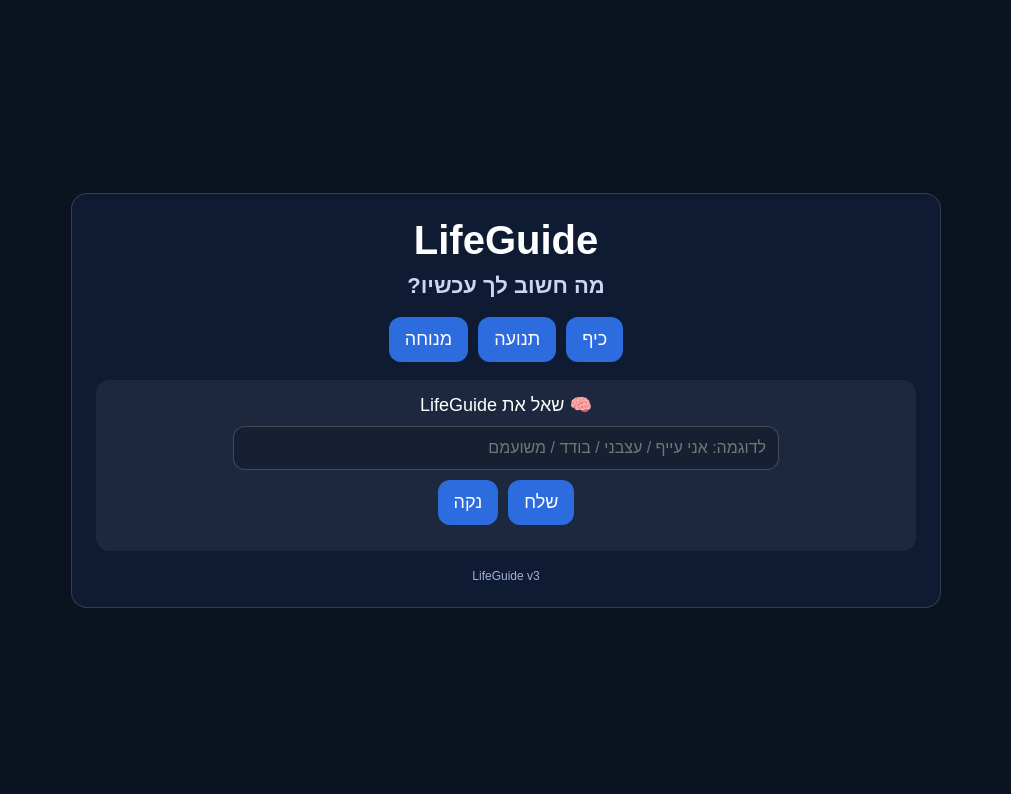
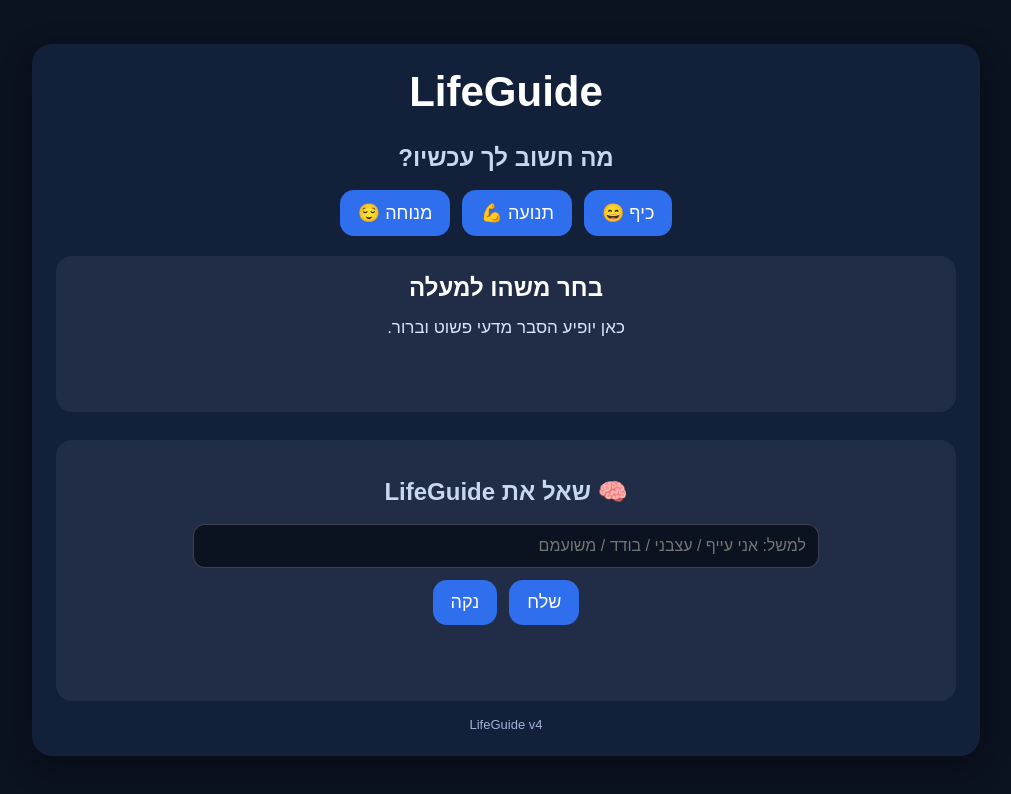
Before and after one commit to lifeguid-neri/lifefuide, a plain HTML site: page index.html in a window 1280 px wide. Shown: the whole page, without its empty margins (134-1145 px from the left). Drawn offline with Linux system fonts and the light colour scheme.

Commit message:
Update index.html
Signed-off-by: lifeguid-neri <zivnagar@gmail.com>

```diff
--- a/index.html
+++ b/index.html
@@ -1,76 +1,381 @@
 <!doctype html>
+
 <html lang="he" dir="rtl">
+
 <head>
+
   <meta charset="UTF-8" />
-<meta name="viewport" content="width=device-width, initial-scale=1" />
+
+  <meta name="viewport" content="width=device-width, initial-scale=1.0" />
+
   <title>LifeGuide</title>
+
   <style>
-body{margin:0;font-family:Arial;direction:rtl;background:#0b1220;color:#fff;display:flex;justify-content:center;align-items:center;min-height:100vh}
-.card{background:#0f1b33;border:1px solid rgba(255,255,255,.15);padding:24px;border-radius:16px;width:min(820px,92vw);text-align:center}
-h1{margin:0 0 10px;font-size:40px}
-h2{margin:0 0 18px;font-size:22px;color:#c9d6f2}
-.row{display:flex;gap:10px;flex-wrap:wrap;justify-content:center;margin:12px 0}
-button{padding:12px 16px;border-radius:12px;border:0;cursor:pointer;font-size:18px;background:#2d6cdf;color:#fff}
-button:hover{opacity:.92}
-#result{margin-top:18px;font-size:22px;font-weight:700}
-#why{margin-top:10px;font-size:16px;line-height:1.7;color:#c9d6f2}
-.box{margin-top:18px;padding:14px;border-radius:14px;background:rgba(255,255,255,.06)}
-input{width:min(520px,90%);padding:12px;border-radius:12px;border:1px solid rgba(255,255,255,.18);background:rgba(0,0,0,.2);color:#fff;font-size:16px}
-.small{margin-top:12px;color:#9fb2da;font-size:12px}
+
+    body{
+
+      margin:0;
+
+      font-family:Arial,sans-serif;
+
+      background:#0b1220;
+
+      color:white;
+
+      display:flex;
+
+      justify-content:center;
+
+      align-items:center;
+
+      min-height:100vh;
+
+    }
+
+
+
+    .card{
+
+      width:min(900px,92vw);
+
+      background:#13203a;
+
+      border-radius:20px;
+
+      padding:24px;
+
+      box-shadow:0 10px 30px rgba(0,0,0,0.35);
+
+      text-align:center;
+
+    }
+
+
+
+    h1{
+
+      margin-top:0;
+
+      font-size:42px;
+
+    }
+
+
+
+    h2{
+
+      color:#c8d6f0;
+
+      font-size:24px;
+
+      margin-bottom:18px;
+
+    }
+
+
+
+    .buttons{
+
+      display:flex;
+
+      justify-content:center;
+
+      gap:12px;
+
+      flex-wrap:wrap;
+
+      margin-bottom:18px;
+
+    }
+
+
+
+    button{
+
+      background:#2f6fed;
+
+      color:white;
+
+      border:none;
+
+      border-radius:14px;
+
+      padding:12px 18px;
+
+      font-size:18px;
+
+      cursor:pointer;
+
+    }
+
+
+
+    button:hover{
+
+      opacity:0.92;
+
+    }
+
+
+
+    .resultBox{
+
+      margin-top:20px;
+
+      padding:18px;
+
+      border-radius:16px;
+
+      background:rgba(255,255,255,0.06);
+
+      min-height:120px;
+
+    }
+
+
+
+    #result{
+
+      font-size:24px;
+
+      font-weight:bold;
+
+      margin-bottom:12px;
+
+    }
+
+
+
+    #why{
+
+      font-size:17px;
+
+      line-height:1.7;
+
+      color:#d7e3ff;
+
+    }
+
+
+
+    .chatBox{
+
+      margin-top:28px;
+
+      padding:18px;
+
+      border-radius:16px;
+
+      background:rgba(255,255,255,0.06);
+
+    }
+
+
+
+    input{
+
+      width:min(600px,90%);
+
+      padding:12px;
+
+      border-radius:12px;
+
+      border:1px solid rgba(255,255,255,0.2);
+
+      background:#0b1220;
+
+      color:white;
+
+      font-size:16px;
+
+    }
+
+
+
+    #chatAnswer{
+
+      margin-top:14px;
+
+      font-size:17px;
+
+      line-height:1.7;
+
+      color:#d7e3ff;
+
+      min-height:40px;
+
+    }
+
+
+
+    .small{
+
+      margin-top:16px;
+
+      color:#9fb2da;
+
+      font-size:13px;
+
+    }
+
   </style>
+
 </head>
+
 <body>
+
   <div class="card">
+
     <h1>LifeGuide</h1>
+
     <h2>מה חשוב לך עכשיו?</h2>
 
-<div class="row">
-<button onclick="pick('fun')">כיף</button>
-<button onclick="pick('sport')">תנועה</button>
-<button onclick="pick('rest')">מנוחה</button>
+
+
+    <div class="buttons">
+
+      <button onclick="pick('fun')">כיף 😄</button>
+
+      <button onclick="pick('sport')">תנועה 💪</button>
+
+      <button onclick="pick('rest')">מנוחה 😌</button>
+
     </div>
 
-<div class="box">
-<div style="font-size:18px;margin-bottom:10px;">🧠 שאל את LifeGuide</div>
-<input id="userInput" placeholder="לדוגמה: אני עייף / עצבני / בודד / משועמם" />
-<div class="row" style="margin-top:10px;">
-<button onclick="sendMessage()">שלח</button>
-<button onclick="clearChat()">נקה</button>
-</div>
-<div id="chatAnswer" style="margin-top:12px;color:#c9d6f2;line-height:1.7;"></div>
+
+
+    <div class="resultBox">
+
+      <div id="result">בחר משהו למעלה</div>
+
+      <div id="why">כאן יופיע הסבר מדעי פשוט וברור.</div>
+
     </div>
 
-<div id="result"></div>
-<div id="why"></div>
 
-<div class="small">LifeGuide v3</div>
+
+    <div class="chatBox">
+
+      <h2>🧠 שאל את LifeGuide</h2>
+
+      <input id="userInput" type="text" placeholder="למשל: אני עייף / עצבני / בודד / משועמם" />
+
+      <div class="buttons" style="margin-top:12px;">
+
+        <button onclick="sendMessage()">שלח</button>
+
+        <button onclick="clearChat()">נקה</button>
+
       </div>
 
+      <div id="chatAnswer"></div>
+
+    </div>
+
+
+
+    <div class="small">LifeGuide v4</div>
+
+  </div>
+
+
+
   <script>
+
     function pick(type){
-if(type==="fun"){
-document.getElementById("result").innerText = "כיף 😄: 10 דקות משהו קצר וכיפי.";
-document.getElementById("why").innerText =
-"מדעית: כיף קצר יכול לשחרר דופמין במוח (קשור להנאה ומוטיבציה). טיימר עוזר ליהנות בלי להיתקע הרבה זמן.";
-}
-if(type==="sport"){
-document.getElementById("result").innerText = "תנועה 💪: 10 דקות הליכה/כדור/תרגילים.";
-document.getElementById("why").innerText =
-"מדעית: תנועה מעלה זרימת דם וחמצן למוח ומשחררת אנדורפינים (מורידים לחץ). זה יכול לשפר ריכוז לזמן קצר אחרי פעילות.";
-}
-if(type==="rest"){
-document.getElementById("result").innerText = "מנוחה 😌: 3–5 דקות נשימה איטית בלי מסך.";
-document.getElementById("why").innerText =
-"מדעית: נשימה איטית מפעילה מערכת עצבים מרגיעה ויכולה להוריד דופק ולחץ, ולעזור למוח להתאפס.";
-}
+
+      var result = document.getElementById("result");
+
+      var why = document.getElementById("why");
+
+
+
+      if(type === "fun"){
+
+        result.innerText = "כיף 😄: 10 דקות משהו קצר וכיפי";
+
+        why.innerText = "מדעית: פעילות כיפית יכולה לעזור לשחרר דופמין במוח. דופמין קשור להנאה, מוטיבציה ורצון להתחיל משהו. לכן כיף קצר יכול לשפר מצב רוח בלי לשקוע יותר מדי זמן.";
+
       }
 
+
+
+      if(type === "sport"){
+
+        result.innerText = "תנועה 💪: 10 דקות הליכה / כדור / תרגילים";
+
+        why.innerText = "מדעית: תנועה מעלה זרימת דם וחמצן למוח, ועוזרת לשחרר אנדורפינים. אנדורפינים יכולים להפחית לחץ ולעזור להרגיש יותר ערני ומרוכז.";
+
+      }
+
+
+
+      if(type === "rest"){
+
+        result.innerText = "מנוחה 😌: 3–5 דקות נשימה איטית בלי מסך";
+
+        why.innerText = "מדעית: נשימה איטית מפעילה את מערכת העצבים המרגיעה. זה יכול לעזור להוריד דופק ולחץ, ולתת למוח רגע של התאפסות.";
+
+      }
+
+    }
+
+
+
     function sendMessage(){
-var text = (document.getElementById("userInput").value || "").toLowerCase();
+
+      var text = document.getElementById("userInput").value.toLowerCase().trim();
+
       var answer = "ספר לי עוד קצת, ואני אנסה לעזור.";
 
+
+
       if(text.includes("עייף")){
-answer = "עייפות: לפעמים;
+
+        answer = "עייפות: לפעמים המוח והגוף צריכים הפסקה קצרה, מים, או תנועה קלה. מדעית, תנועה קצרה יכולה לעזור לזרימת הדם ולערנות.";
+
+      }
+
+      else if(text.includes("עצבני")){
+
+        answer = "עצבים: כשכועסים, הגוף נכנס למצב סטרס. מדעית, נשימה איטית או הליכה קצרה יכולות לעזור להרגיע את מערכת העצבים.";
+
+      }
+
+      else if(text.includes("בודד") || text.includes("לבד")){
+
+        answer = "בדידות: לפעמים שיחה קצרה עם מישהו קרוב או יציאה החוצה עוזרת. מדעית, קשר חברתי יכול לעזור למצב הרוח ולהפחית תחושת לחץ.";
+
+      }
+
+      else if(text.includes("משועמם")){
+
+        answer = "שעמום: המוח מחפש גירוי חדש. מדעית, פעילות יצירתית, משחק קצר או תנועה יכולים להפעיל מערכות של עניין ומוטיבציה.";
+
+      }
+
+      else if(text.includes("עצוב")){
+
+        answer = "עצב: לפעמים עוזר לעצור רגע, לנשום, ולדבר עם מישהו שאתה סומך עליו. מדעית, שיתוף רגשות יכול להפחית עומס רגשי.";
+
+      }
+
+      else if(text.includes("לחוץ") || text.includes("מתח")){
+
+        answer = "לחץ: כשיש מתח, הגוף עובד חזק יותר. מדעית, נשימות עמוקות, הפסקה קצרה, או הליכה של כמה דקות יכולות לעזור להרגיע את הגוף.";
+
+      }
+
+      else if(text.includes("מפחד") || text.includes("פחד")){
+
+        answer = "פחד: פחד מפעיל את מערכת ההגנה של הגוף. מדעית, נשימה איטית ושיחה עם מבוגר שאתה סומך עליו יכולות לעזור להחזיר תחושת ביטחון.";
+
+      }
+
+      else if(text.includes("אין לי כוח")){
+
+        answer = "כשאין כוח, לפעמים הכי טוב להתחיל ממש קטן: לקום, לשתות מים, ולזוז דקה אחת. מדעית, התחלה קטנה יכולה לעזור למוח לצאת מקיפאון.";
+
       }
 
 
@@ -79,9 +384,17 @@ document.getElementById("chatAnswer").innerText = answer;
 
     }
 
-</script>
 
 
+    function clearChat(){
+
+      document.getElementById("userInput").value = "";
+
+      document.getElementById("chatAnswer").innerText = "";
+
+    }
+
+  </script>
 
 </body>
 
```
Lines whose indentation alone changed are shown as unchanged.
